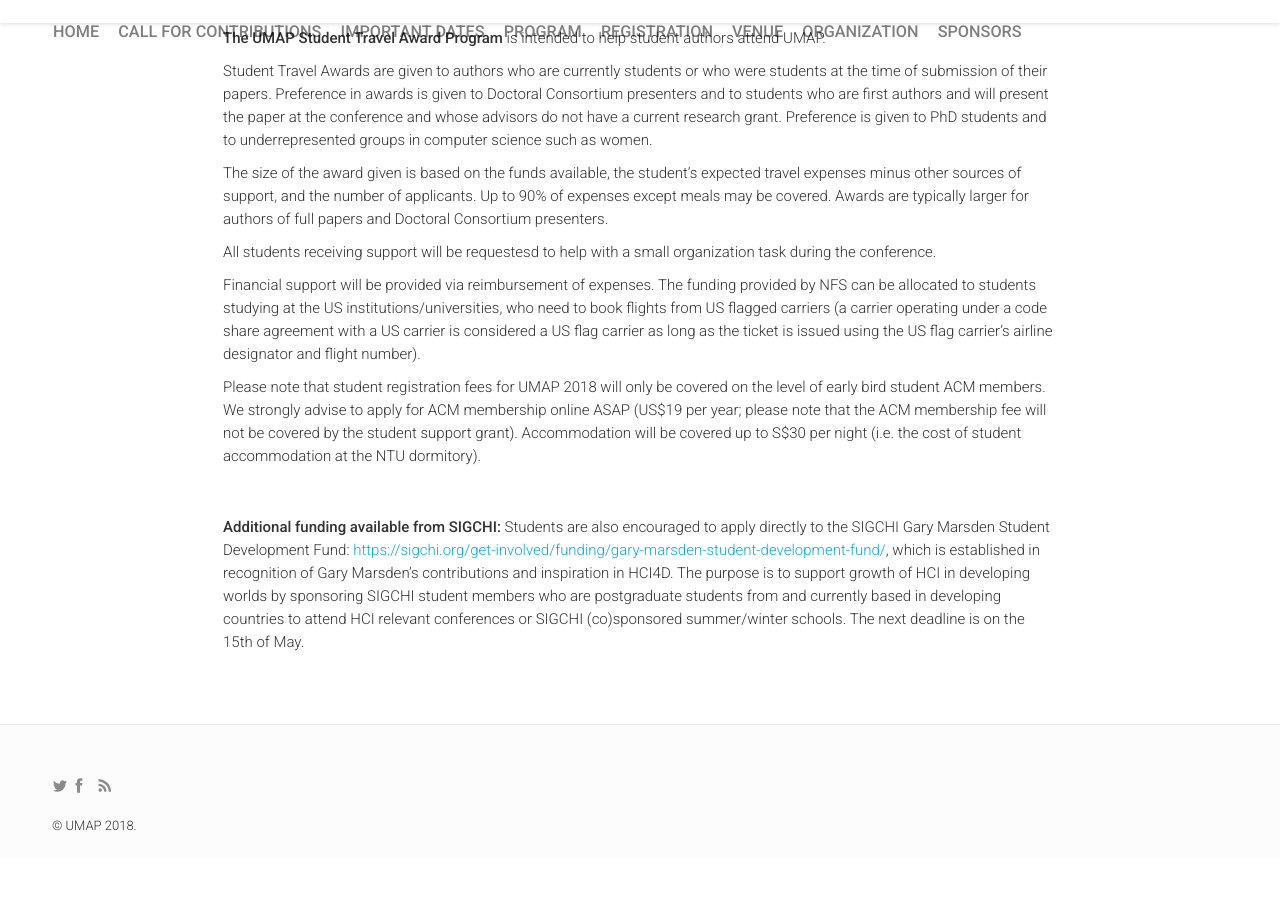
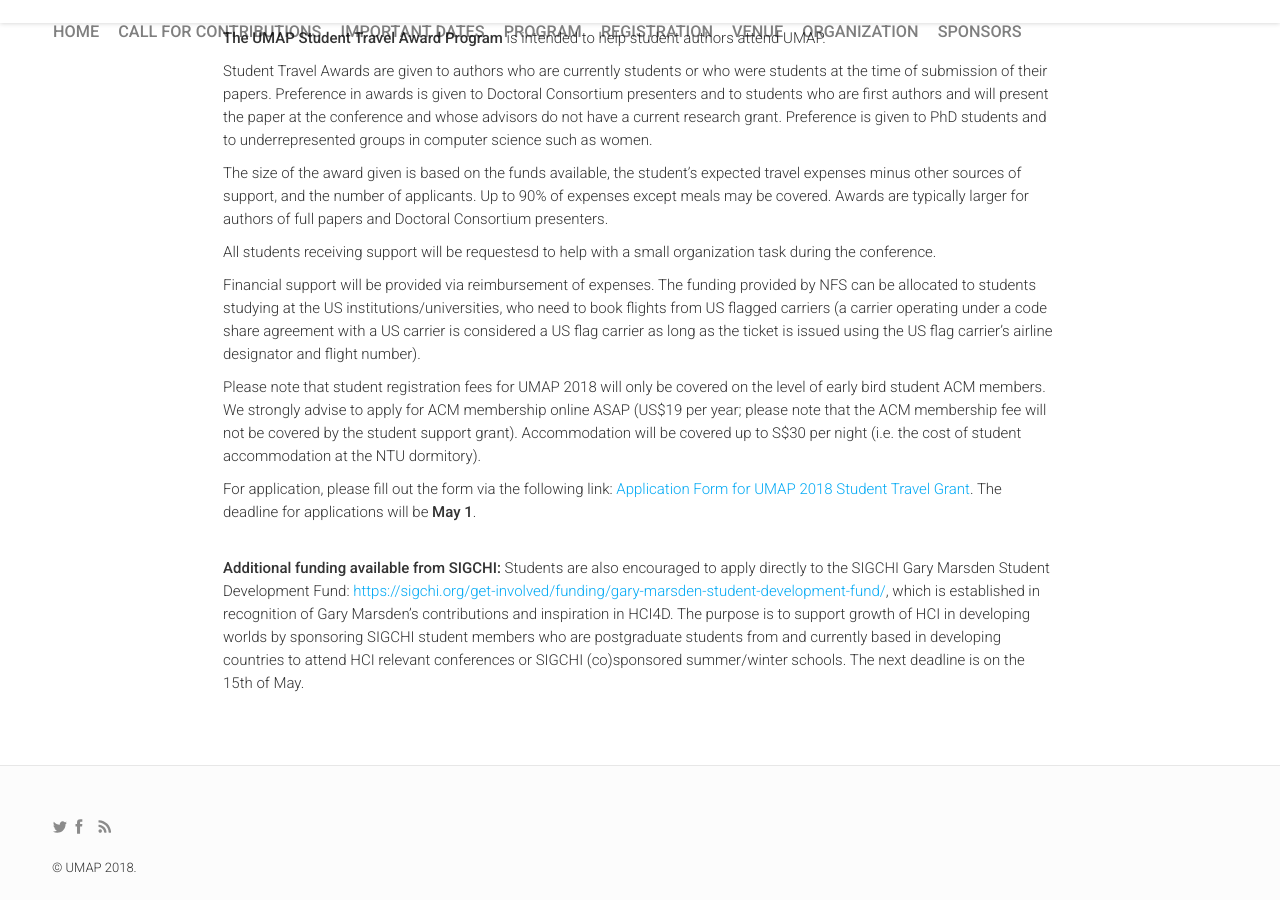
Before and after one commit to yangjiera/mergeBB, a Jekyll site: the page built from student-support.html, in a window 1280 px wide and 900 px high, scrolled down 575 px. Built offline with Jekyll 4.4.1, drawn with Linux system fonts in a browser that asks for light colours; nearby versions of some CDN libraries; comment, search, counter and statistics services are not loaded; before the commit the page ends 1433 px from its top, so only the background shows below that.

Commit message:
add link to student support

```diff
--- a/_includes/important-dates.html
+++ b/_includes/important-dates.html
@@ -39,7 +39,7 @@
             <li>Camera-ready versions of accepted papers: May 27, 2018</li>
             <br/>
 
-            <h5><b>Doctorla Consortium</b></h5>
+            <h5><b>Doctoral Consortium</b></h5>
             <li>Paper submission: 5 April, 2018</li>
             <li>Notification to authors: 25 April 2018</li>
             <li>Camera ready submission: 6th May 2018</li>
--- a/_includes/student-support.html
+++ b/_includes/student-support.html
@@ -28,6 +28,8 @@
 
                 <p>Please note that student registration fees for UMAP 2018 will only be covered on the level of early bird student ACM members. We strongly advise to apply for ACM membership online ASAP (US$19 per year; please note that the ACM membership fee will not be covered by the student support grant). Accommodation will be covered up to S$30 per night (i.e. the cost of student accommodation at the NTU dormitory).</p>
 
+                <p>For application, please fill out the form via the following link: <a href="https://docs.google.com/forms/d/e/1FAIpQLSeEJ208DUh2iplp6T9FiWtTqBn7OOIu9wr51TR155_QxrO0sw/viewform?c=0&w=1" target="_blank">Application Form for UMAP 2018 Student Travel Grant</a>. The deadline for applications will be <b>May 1</b>.
+
                 <br/><br/>
 
                 <p><b>Additional funding available from SIGCHI:</b> Students are also encouraged to apply directly to the SIGCHI Gary Marsden Student Development Fund: <a href="https://sigchi.org/get-involved/funding/gary-marsden-student-development-fund/">https://sigchi.org/get-involved/funding/gary-marsden-student-development-fund/</a>, which is established in recognition of Gary Marsden’s contributions and inspiration in HCI4D. The purpose is to support growth of HCI in developing worlds by sponsoring SIGCHI student members who are postgraduate students from and currently based in developing countries to attend HCI relevant conferences or SIGCHI (co)sponsored summer/winter schools. The next deadline is on the 15th of May.</p>
```
Also changed, not shown: 4 other files.
